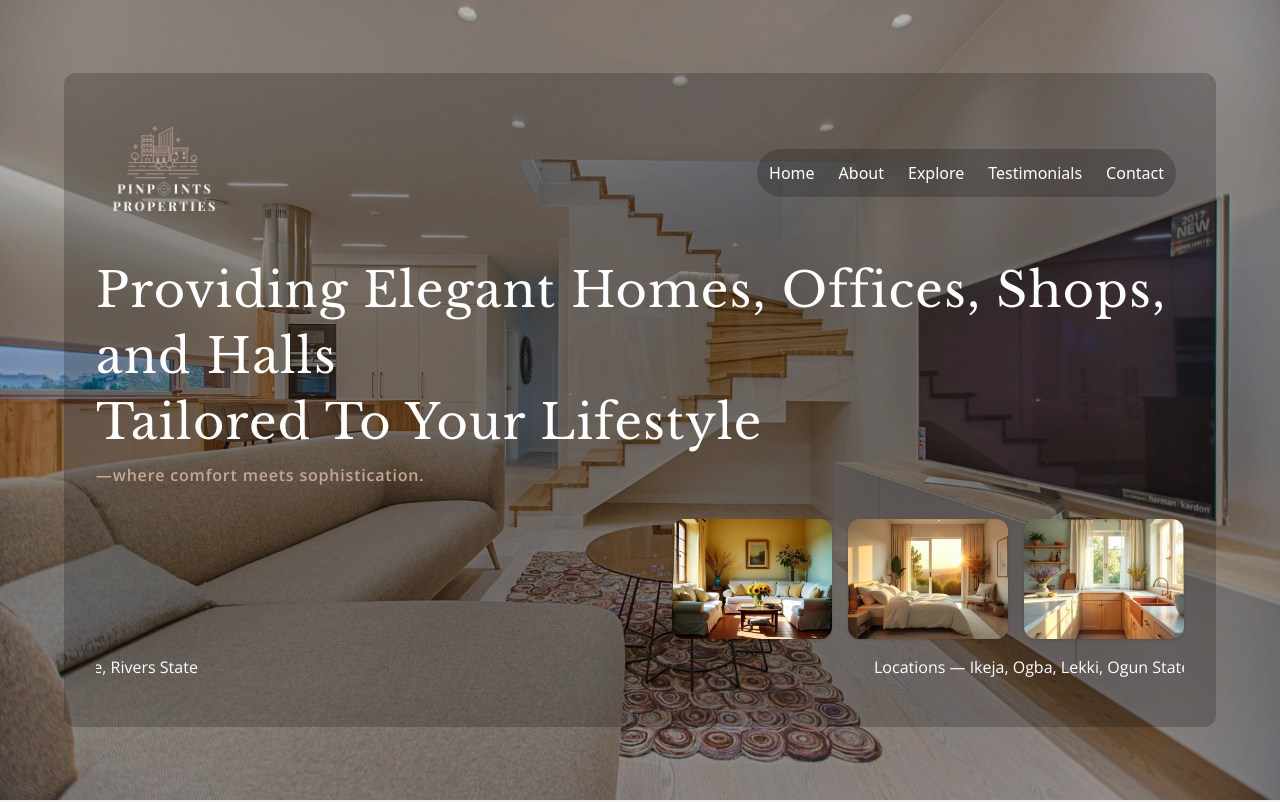
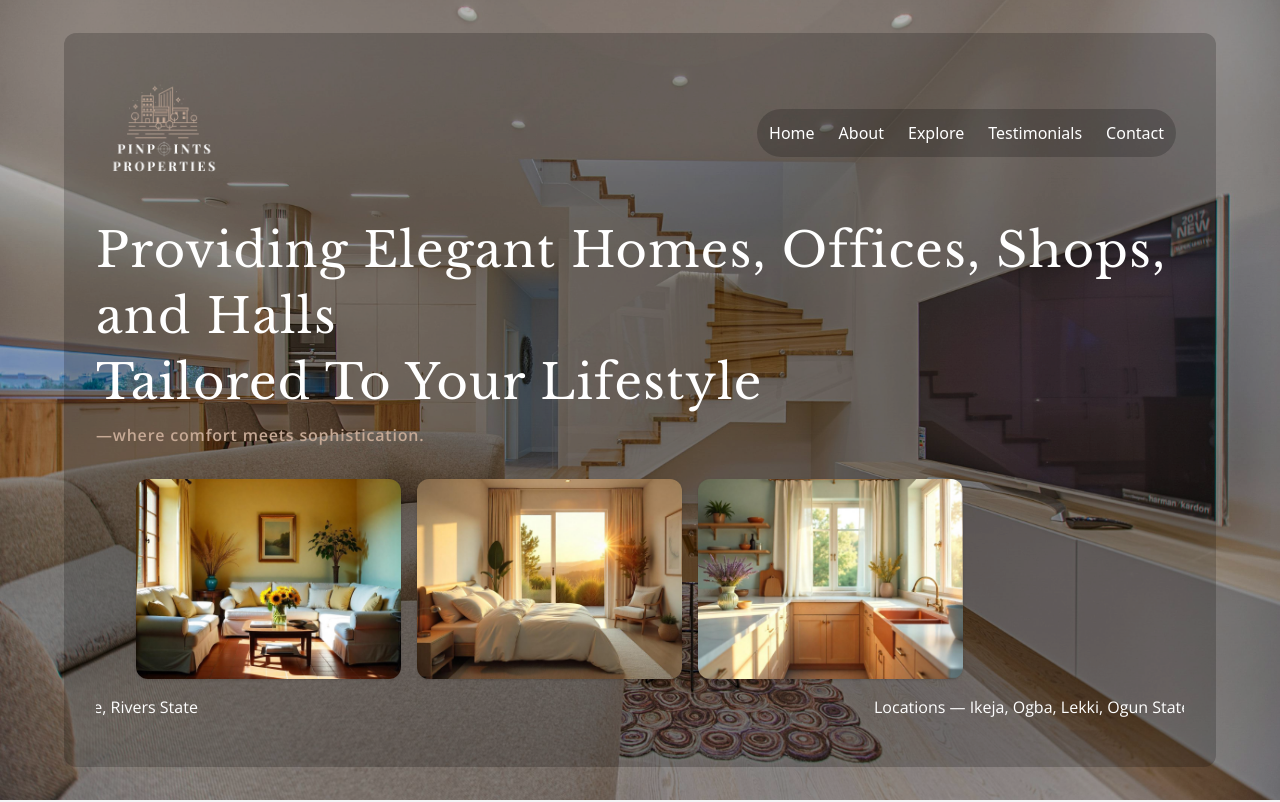
Before and after one commit to Kachingcodes/pinpoints_properties, a React (Vite) app: page / in a window 1280 px wide. Shown: the top 802 px of the page. Built offline with nearby package versions, Linux system fonts and the light colour scheme.

Commit message:
Added new feature

```diff
--- a/src/components/Home.jsx
+++ b/src/components/Home.jsx
@@ -40,16 +40,17 @@ const Home = () => {
                     </div>
 
                     {/* Image Section */}
-                    <div className="flex flex-wrap gap-4 justify-center sm:justify-end mt-6">
+                    <div className="flex w-full md:w-[76%] justify-end gap-4 mt-6 md:ml-10 ml-60">
                         {[sitting_room2, bedroom, kitchen].map((src, idx) => (
                             <SkeletonImage
-                                key={idx}
-                                src={src}
-                                alt={`room-${idx}`}
-                                className="w-28 sm:w-36 md:w-40 rounded-xl transition duration-500 transform hover:scale-110"
+                            key={idx}
+                            src={src}
+                            alt={`room-${idx}`}
+                            className="w-26 h-20 object-cover rounded-xl transition duration-400 transform hover:scale-105"
                             />
                         ))}
                     </div>
+
 
                     <Marquee speed={50} gradient={false} className="py-4 text-white font-open text-sm sm:text-base">
                         Locations — Ikeja, Ogba, Lekki, Ogun State, Rivers State
--- a/src/components/SkeletonImage.jsx
+++ b/src/components/SkeletonImage.jsx
@@ -6,7 +6,7 @@ function SkeletonImage({ src, alt = '', height = 200, width = '100%', style = {}
   const [loaded, setLoaded] = useState(false);
 
   return (
-    <>
+    <div style={{ position: 'relative', width, height }}>
       {!loaded && (
         <Skeleton
           height={height}
@@ -19,12 +19,13 @@ function SkeletonImage({ src, alt = '', height = 200, width = '100%', style = {}
         src={src}
         alt={alt}
         onLoad={() => setLoaded(true)}
-        className={`rounded-lg shadow transition duration-300 transform hover:scale-105 ${
-          loaded ? className : 'hidden'
-        }`}
         loading="lazy"
+        className={`absolute top-0 left-0 w-full h-full object-cover rounded-lg shadow transition duration-300 transform hover:scale-105 ${
+          loaded ? 'opacity-100' : 'opacity-0'
+        } ${className}`}
+        style={{ transition: 'opacity 0.3s ease-in-out' }}
       />
-    </>
+    </div>
   );
 }
 
```
